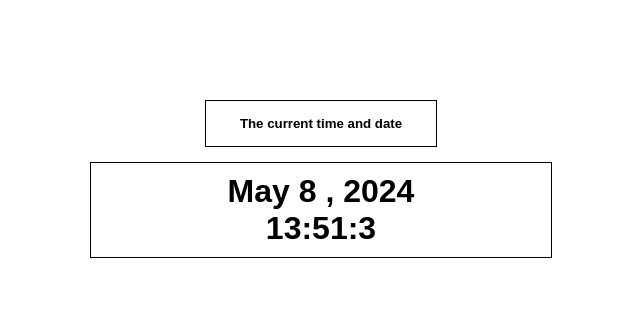
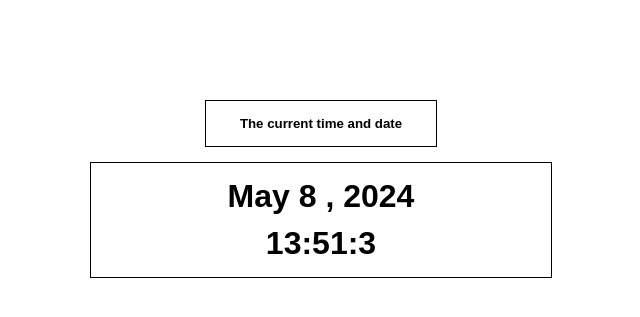
Before and after one commit to mustafataha5/python_stack, a Django app: page /clock in a window 1280 px wide. Shown: the top 317 px of the page, without its empty margins (319-959 px from the left). Run offline with Django 3.2, Linux system fonts and the light colour scheme.

Commit message:
Update Display Time Css

```diff
--- a/django/django_fundamentals/Time_Display/time_display/static/css/style.css
+++ b/django/django_fundamentals/Time_Display/time_display/static/css/style.css
@@ -25,3 +25,6 @@ h1{
     width: 25em;
     padding: 10px 30px;
 }
+#time1,#date{
+    padding: 5px;
+}
```
